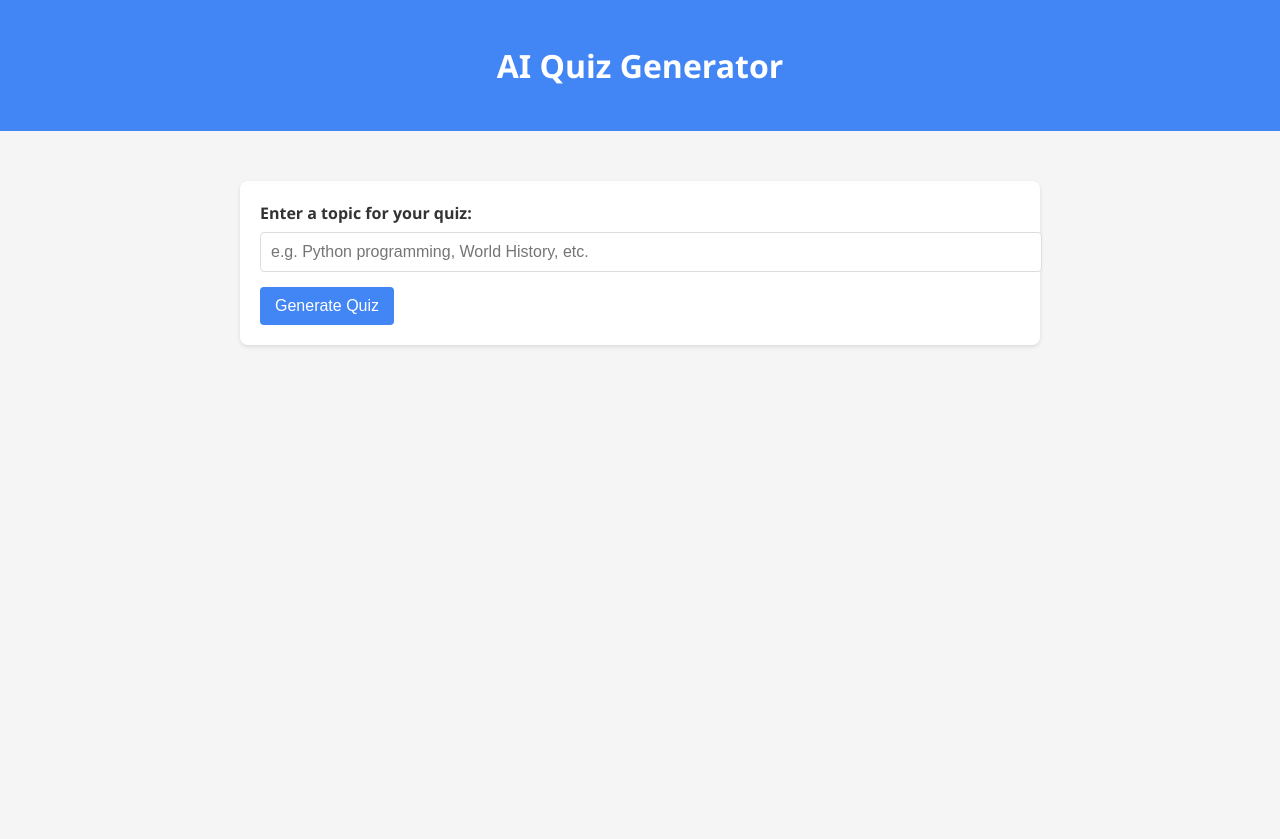
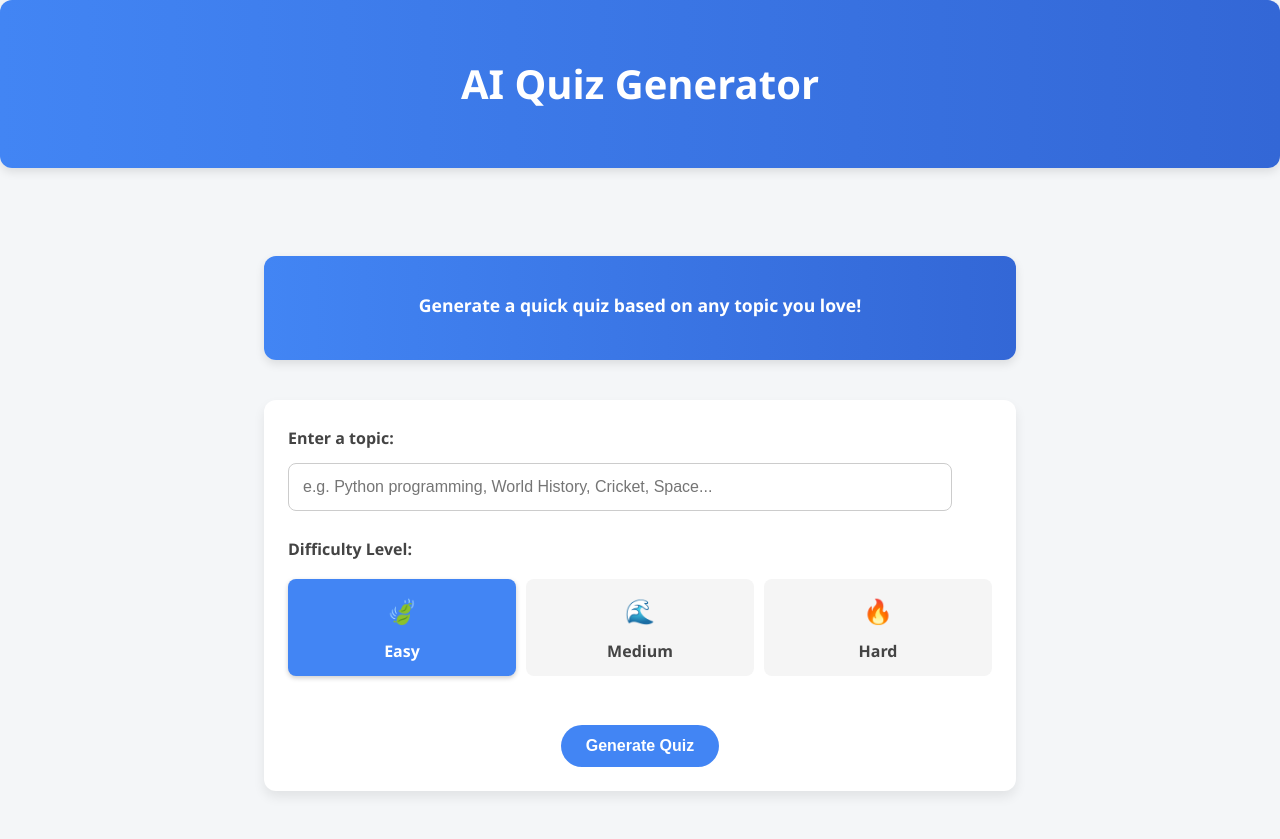
Before and after one commit to sakina1303/QuizGenerator, a Flask app: page / in a window 1280 px wide. Before the commit the page ends 347 px from the top, so only its background shows below. Run offline with Flask 3, Linux system fonts and the light colour scheme.

Commit message:
better ux/ui added difficulty levels

```diff
--- a/static/style.css
+++ b/static/style.css
@@ -1,81 +1,112 @@
+/* Base Styles */
 body {
     font-family: 'Segoe UI', Tahoma, Geneva, Verdana, sans-serif;
-    line-height: 1.6;
+    line-height: 1.8;
     margin: 0;
     padding: 0;
-    background-color: #f5f5f5;
+    background-color: #f4f6f8;
     color: #333;
+    -webkit-font-smoothing: antialiased;
+    -moz-osx-font-smoothing: grayscale;
 }
 
 .container {
     max-width: 800px;
     margin: 0 auto;
-    padding: 20px;
+    padding: 24px;
 }
 
+/* Header */
 header {
-    background-color: #4285f4;
+    background: linear-gradient(90deg, #4285f4, #3367d6);
     color: white;
-    padding: 20px 0;
+    padding: 24px 0;
     text-align: center;
-    margin-bottom: 30px;
+    margin-bottom: 40px;
+    border-radius: 12px;
+    box-shadow: 0 4px 10px rgba(0, 0, 0, 0.1);
 }
 
 h1 {
     margin: 0;
+    font-size: 2.5rem;
+    font-weight: bold;
 }
 
+/* Form Styles */
 form {
     background: white;
-    padding: 20px;
-    border-radius: 8px;
-    box-shadow: 0 2px 4px rgba(0, 0, 0, 0.1);
+    padding: 24px;
+    border-radius: 12px;
+    box-shadow: 0 6px 12px rgba(0, 0, 0, 0.08);
+    transition: box-shadow 0.3s ease;
+}
+
+form:hover {
+    box-shadow: 0 10px 18px rgba(0, 0, 0, 0.1);
 }
 
 .form-group {
-    margin-bottom: 15px;
+    margin-bottom: 24px;
 }
 
 label {
     display: block;
-    margin-bottom: 5px;
-    font-weight: bold;
+    margin-bottom: 10px;
+    font-weight: 600;
+    color: #444;
 }
 
 input[type="text"] {
-    width: 100%;
-    padding: 10px;
-    border: 1px solid #ddd;
-    border-radius: 4px;
+    width: 90%;
+    padding: 14px;
+    border: 1px solid #ccc;
+    border-radius: 8px;
     font-size: 16px;
+    transition: border-color 0.3s ease, box-shadow 0.3s ease;
 }
 
+input[type="text"]:focus {
+    border-color: #4285f4;
+    box-shadow: 0 0 6px rgba(66, 133, 244, 0.4);
+    outline: none;
+}
+
+/* Button Styles */
 button {
     background-color: #4285f4;
     color: white;
     border: none;
-    padding: 10px 15px;
-    border-radius: 4px;
+    padding: 14px 24px;
+    border-radius: 8px;
     cursor: pointer;
     font-size: 16px;
+    font-weight: 600;
+    transition: background-color 0.3s ease, transform 0.2s ease;
 }
 
 button:hover {
     background-color: #3367d6;
+    transform: translateY(-3px);
 }
 
+button:active {
+    transform: translateY(0);
+}
+
+/* Quiz Container */
 .quiz-container {
     background: white;
-    padding: 20px;
-    border-radius: 8px;
-    box-shadow: 0 2px 4px rgba(0, 0, 0, 0.1);
-    margin-top: 20px;
+    padding: 24px;
+    border-radius: 12px;
+    box-shadow: 0 6px 12px rgba(0, 0, 0, 0.08);
+    margin-top: 30px;
 }
 
 .question {
-    margin-bottom: 20px;
-    padding-bottom: 15px;
-    border-bottom: 1px solid #eee;
+    margin-bottom: 24px;
+    padding-bottom: 18px;
+    border-bottom: 1px solid #e0e0e0;
 }
 
 .question:last-child {
@@ -87,13 +118,24 @@ button:hover {
 }
 
 .option {
-    margin: 5px 0;
+    margin: 10px 0;
+    font-size: 17px;
+    cursor: pointer;
+    transition: color 0.3s ease, font-weight 0.3s ease;
 }
 
+.option:hover {
+    color: #3367d6;
+    font-weight: 600;
+}
+
+/* Error Message */
 .error {
     color: #d32f2f;
-    background-color: #fde7e7;
-    padding: 15px;
-    border-radius: 4px;
-    margin-bottom: 20px;
+    background-color: #fdeaea;
+    padding: 16px;
+    border-radius: 8px;
+    margin-bottom: 24px;
+    font-weight: 600;
+    border: 1px solid #d32f2f;
 }
--- a/templates/index.html
+++ b/templates/index.html
@@ -1,11 +1,120 @@
 {% extends "base.html" %}
 
 {% block content %}
-    <form method="POST">
+<div class="container">
+    <header>
+        <h2 style="margin-top: 10px; font-size: 1.1rem;">
+            Generate a quick quiz based on any topic you love!
+        </h2>
+    </header>
+
+    <!-- Flash Message (Optional Error or Info) -->
+    {% with messages = get_flashed_messages() %}
+      {% if messages %}
+        <div class="error">
+          {% for message in messages %}
+            <p>{{ message }}</p>
+          {% endfor %}
+        </div>
+      {% endif %}
+    {% endwith %}
+
+    <form method="POST" class="quiz-form">
         <div class="form-group">
-            <label for="topic">Enter a topic for your quiz:</label>
-            <input type="text" id="topic" name="topic" required placeholder="e.g. Python programming, World History, etc.">
+            <label for="topic"> Enter a topic:</label>
+            <input
+                type="text"
+                id="topic"
+                name="topic"
+                required
+                placeholder="e.g. Python programming, World History, Cricket, Space..."
+            >
         </div>
-        <button type="submit">Generate Quiz</button>
+
+        <div class="form-group">
+            <label> Difficulty Level:</label>
+            <div class="difficulty-options">
+                <label class="difficulty-option">
+                    <input type="radio" name="difficulty" value="easy" checked>
+                    <span class="difficulty-label">
+                        <span class="difficulty-icon">🍃</span> Easy
+                    </span>
+                </label>
+                <label class="difficulty-option">
+                    <input type="radio" name="difficulty" value="medium">
+                    <span class="difficulty-label">
+                        <span class="difficulty-icon">🌊</span> Medium
+                    </span>
+                </label>
+                <label class="difficulty-option">
+                    <input type="radio" name="difficulty" value="hard">
+                    <span class="difficulty-label">
+                        <span class="difficulty-icon">🔥</span> Hard
+                    </span>
+                </label>
+            </div>
+        </div>
+
+        <div style="text-align: center;">
+            <button type="submit"> Generate Quiz</button>
+        </div>
     </form>
+</div>
+
+<style>
+    .difficulty-options {
+        display: flex;
+        justify-content: space-between;
+        gap: 10px;
+        margin: 15px 0;
+    }
+
+    .difficulty-option {
+        flex: 1;
+        text-align: center;
+    }
+
+    .difficulty-option input[type="radio"] {
+        display: none;
+    }
+
+    .difficulty-label {
+        display: block;
+        padding: 10px;
+        border-radius: 8px;
+        background: #f5f5f5;
+        cursor: pointer;
+        transition: all 0.3s ease;
+    }
+
+    .difficulty-option input[type="radio"]:checked + .difficulty-label {
+        background: #4285f4;
+        color: white;
+        box-shadow: 0 2px 5px rgba(0,0,0,0.2);
+    }
+
+    .difficulty-icon {
+        display: block;
+        font-size: 1.5rem;
+        margin-bottom: 5px;
+    }
+
+    button[type="submit"] {
+        background: #4285f4;
+        color: white;
+        border: none;
+        padding: 12px 25px;
+        border-radius: 25px;
+        font-size: 1rem;
+        cursor: pointer;
+        transition: all 0.3s ease;
+        margin-top: 15px;
+    }
+
+    button[type="submit"]:hover {
+        background: #3367d6;
+        transform: translateY(-2px);
+        box-shadow: 0 4px 8px rgba(0,0,0,0.1);
+    }
+</style>
 {% endblock %}
--- a/templates/quiz.html
+++ b/templates/quiz.html
@@ -20,7 +20,7 @@
                                        name="q{{ question.number }}"
                                        value="{{ option.letter }}">
                                 <label for="q{{ question.number }}{{ option.letter }}">
-                                    {{ option.letter }}) {{ option.text }}
+                                    {{ option.letter }} {{ option.text }}
                                 </label>
                             </div>
                         {% endfor %}
```
